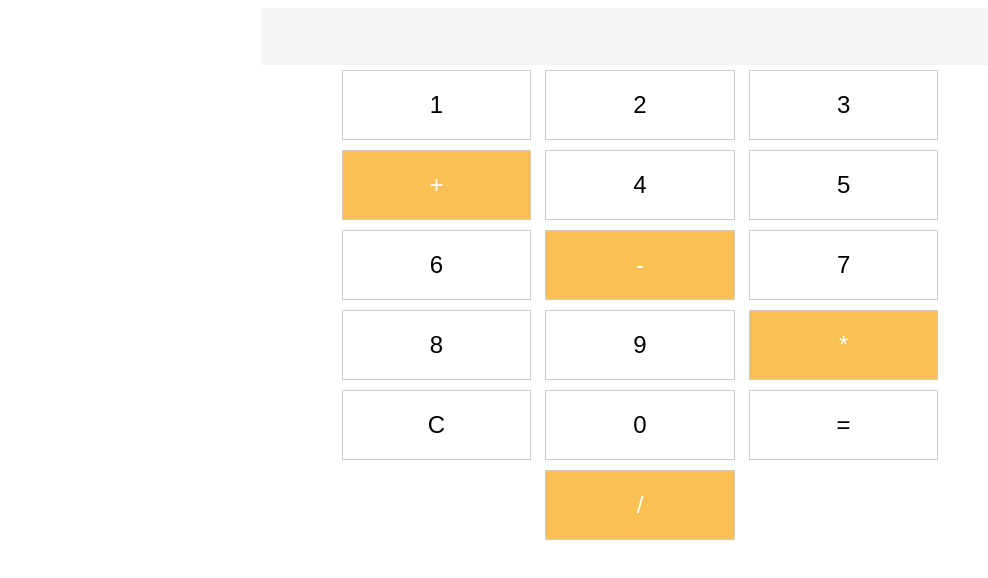
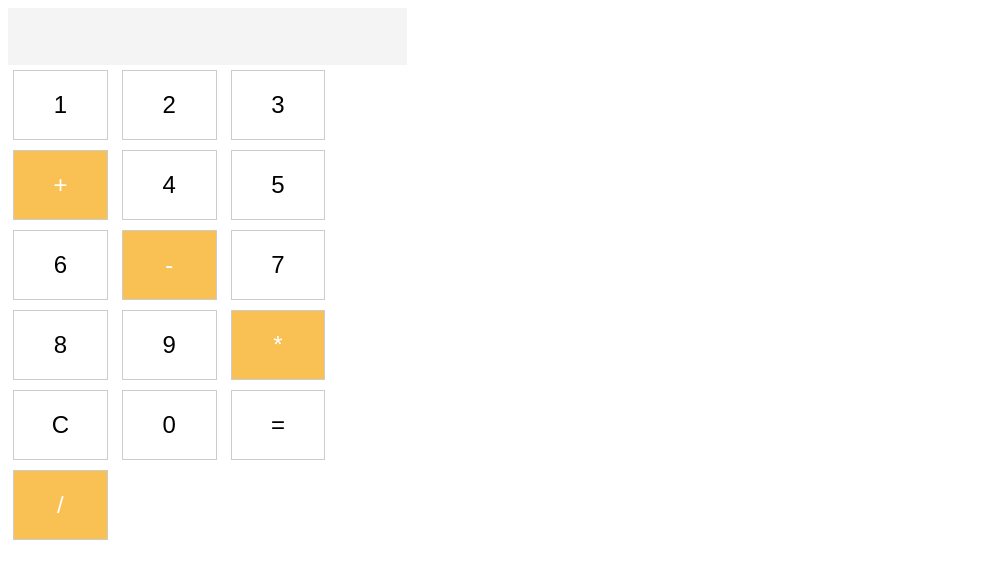
Before and after one commit to ikticlh/ikticlh, a plain HTML site: page index.html in a window 1280 px wide. Shown: the whole page, without its empty margins (0-988 px from the left). Drawn offline with Linux system fonts and the light colour scheme.

Commit message:
Update style.css

```diff
--- a/style.css
+++ b/style.css
@@ -1,9 +1,14 @@
 /* Add some styling to the calculator */
 #calculator {
-  height:90%;
-  width: 60%;
-  margin: 0 auto;
-  text-align: center;
+  width: 80%;
+  height: 80%;
+}
+
+@media only screen and (min-width: 768px) {
+  #calculator {
+    width: 30%;
+    height: 70%;
+  }
 }
 
 #display {
```
